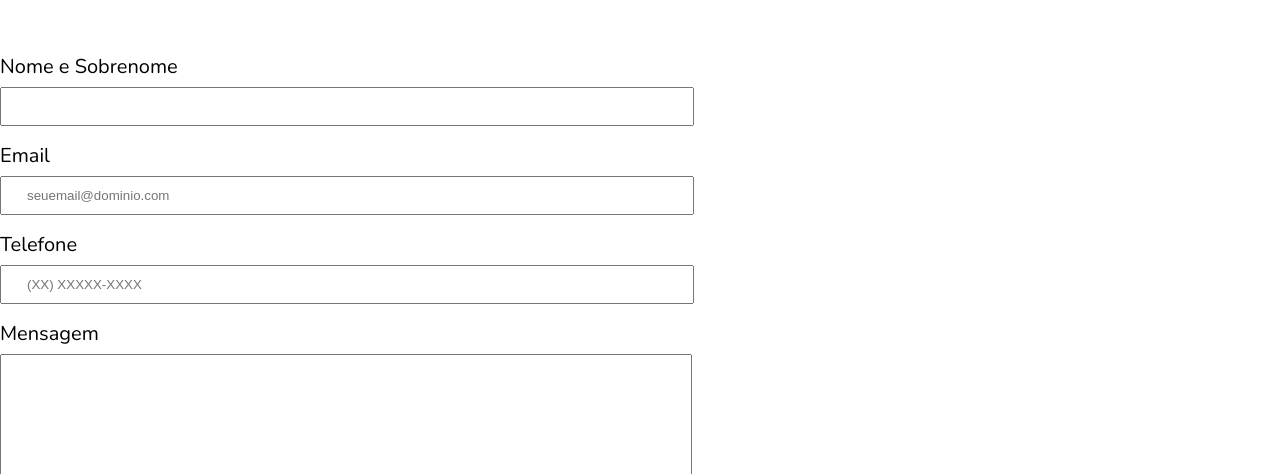
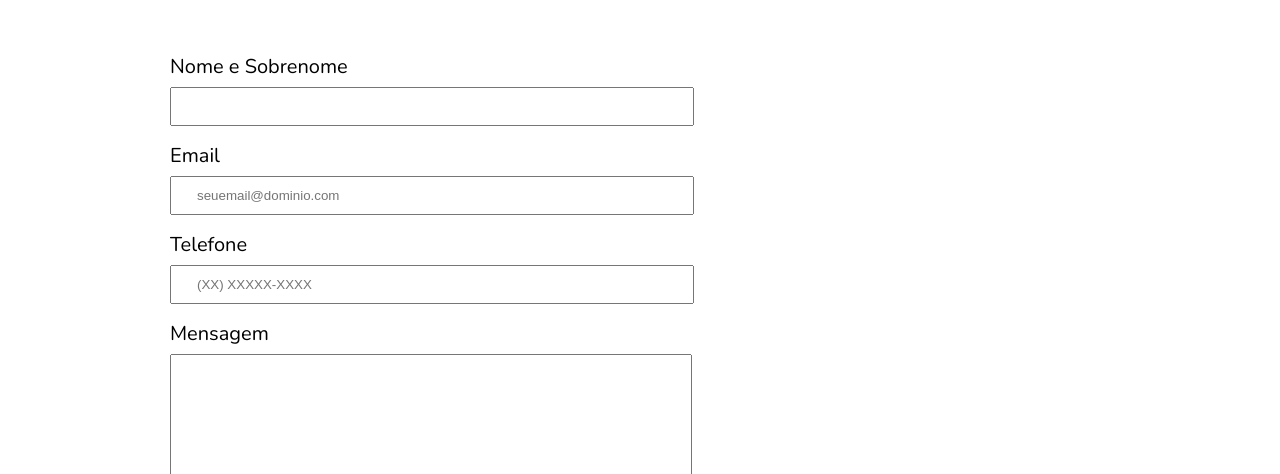
Before and after one commit to Kosl12/programacaoEM-jornadaIII, a plain HTML site: page contato.html in a window 1280 px wide. Shown: the part 326-800 px from the top of the page. Drawn offline with nearby package versions, Linux system fonts and the light colour scheme.

Commit message:
atualização

```diff
--- a/contato.html
+++ b/contato.html
@@ -22,7 +22,7 @@
             </div>
         </header>
 
-        <main>
+        <main class="contatomain">
             <form>
                 <label for="nomesobrenome">Nome e Sobrenome</label>
                 <input type="text" id="nomesobrenome" class="input-padrao" required>
--- a/style.css
+++ b/style.css
@@ -107,6 +107,11 @@ nav a:hover {
 
 main {
 
+}
+
+.contatomain {
+  width: 940px;
+  margin: 0 auto;
 }
 
 form {
```
